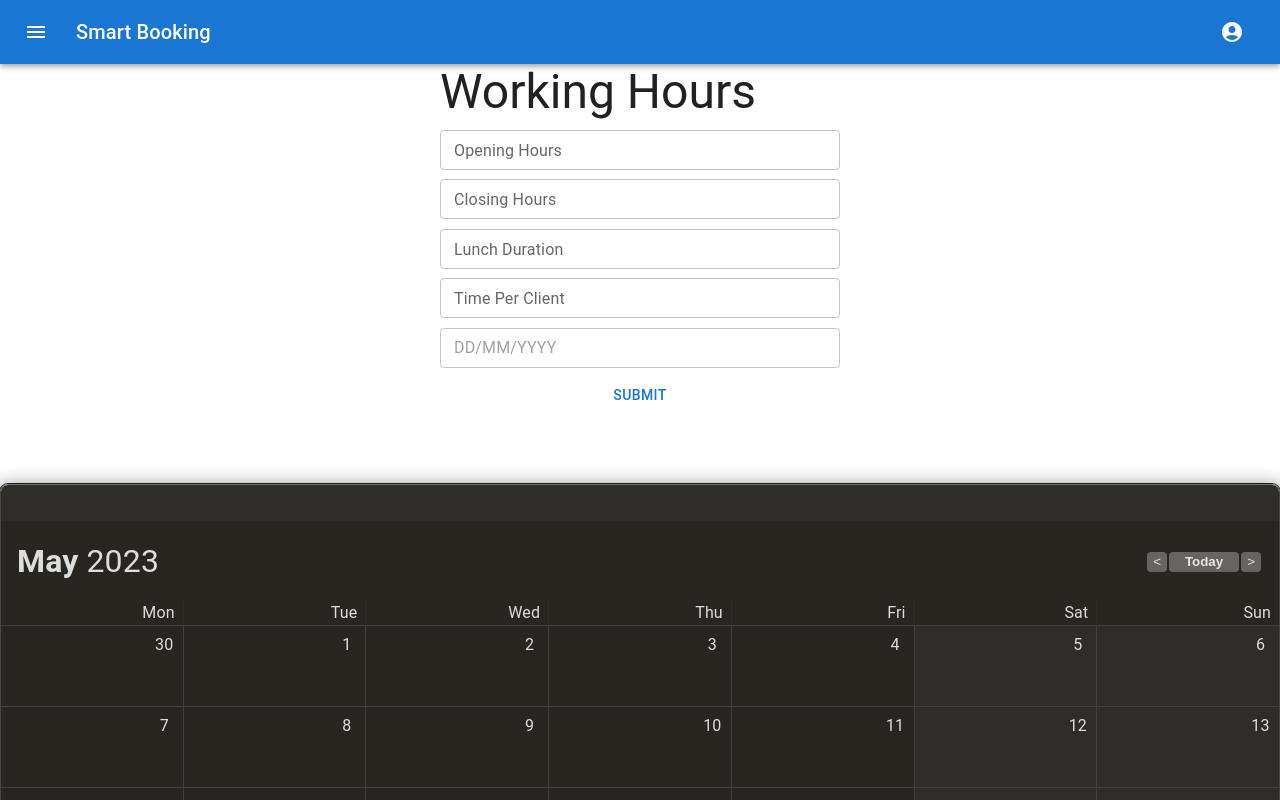
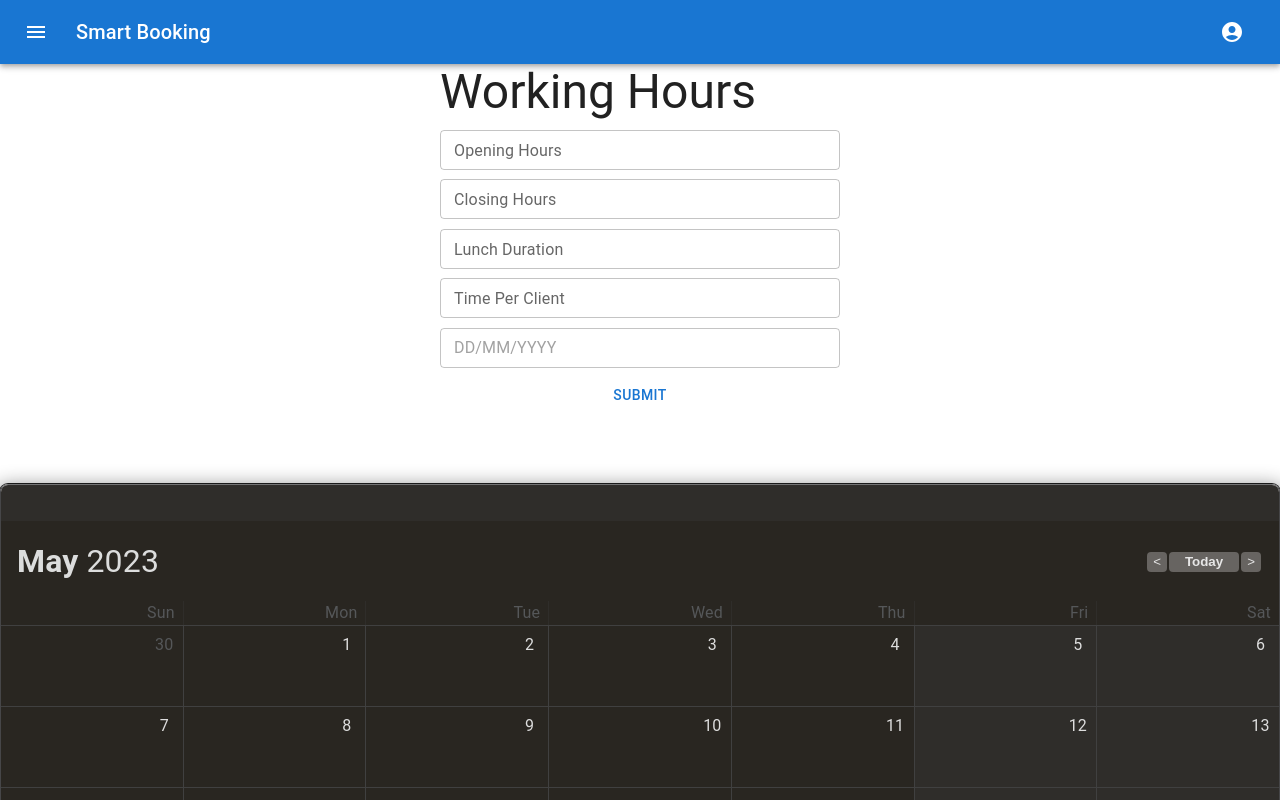
Before and after one commit to YevBor/smart-booking-frontend, a React (Vite) app in the folder frontend/: page /dashboard in a window 1280 px wide. Shown: the top 800 px of the page. Built offline with nearby package versions, Linux system fonts and the light colour scheme; sample sign-in values are in the browser's storage.

Commit message:
work on grid

```diff
--- a/frontend/src/components/UI/calendar/cal-grid/index.tsx
+++ b/frontend/src/components/UI/calendar/cal-grid/index.tsx
@@ -2,19 +2,21 @@ import styled from "styled-components";
 import { FC } from "react";
 import moment from "moment";
 
-const CalGrid:FC<{startDay: any}> = ({startDay}) => {
+const CalGrid:FC<{startDay: moment.Moment,today:any}> = ({startDay,today}) => {
 	const totalDays = 42;
 	const day = startDay.clone().subtract(1, 'day');
-	const daysMap = [...Array(totalDays)].map(() => day.add(1, 'day').clone())
-	const isCurrentDay = (day: Date) => moment().isSame(day, 'day');
+	const daysMap = [...Array(totalDays)].map(() => day.add(1, 'day').clone());
+	const isCurrentDay = (day: moment.Moment) => moment().isSame(day, 'day');
+	const isSelectedMonth = (day:moment.Moment) => today.isSame(day, 'month');
+
 	return (
 		<>
 			<GridWrapper isHeader={true}>
 				{
 					[...Array(7)].map((_, i) => (
-						<CellWrapper isHeader>
+						<CellWrapper isHeader key={i}>
 							<RowInCell justifyContent={'flex-end'} pr={1}>
-								{moment().day(i+1).format('ddd')}
+								{moment().day(i).format('ddd')}
 							</RowInCell>
 						</CellWrapper>
 					))
@@ -23,7 +25,11 @@ const CalGrid:FC<{startDay: any}> = ({startDay}) => {
 			<GridWrapper isHeader={false}>
 				{daysMap.map((dayItem: any)=>{
 					return (
-						<CellWrapper key={dayItem.unix()} isWeekend={dayItem.day() == 5 || dayItem.day() == 6}>
+						<CellWrapper
+							key={dayItem.unix()}
+							isWeekend={dayItem.day() == 5 || dayItem.day() == 6}
+							isSelectedMonth={isSelectedMonth(dayItem)}
+						>
 							<RowInCell justifyContent={'flex-end'}>
 								<DayWrapper>
 									{!isCurrentDay(dayItem) && dayItem.format('D')}
@@ -57,13 +63,14 @@ const GridWrapper = styled.div<{isHeader: boolean}>`
 `;
 interface CellWrapperProps {
 	isWeekend?: boolean;
-	isHeader?: boolean
+	isHeader?: boolean;
+	isSelectedMonth?: ()=> boolean;
 }
 const CellWrapper = styled.div<CellWrapperProps>`
 	min-width: 140px;
   	min-height: ${props => props.isHeader ? 24:  80 }px;
   	background-color: ${(props) => (props.isWeekend ? 'rgb(47,45,42)': 'rgb(41,38,33)')};
-  	color: #DDDCDD
+  	color: ${props => props.isSelectedMonth ? '#DDDDDD' : '#555759'};
 `;
 const RowInCell = styled.div<{justifyContent: string, pr?:number }>`
   display: flex;
--- a/frontend/src/components/UI/calendar/calendar.tsx
+++ b/frontend/src/components/UI/calendar/calendar.tsx
@@ -21,7 +21,7 @@ const Calendar = () => {
 				todayHandler={todayHandler}
 				nextMonthHandler={nextMonthHandler}
 			/>
-			<CalGrid startDay={startDay}/>
+			<CalGrid startDay={startDay} today={today}/>
 		</CalendarWrapper>
 	);
 };
```
